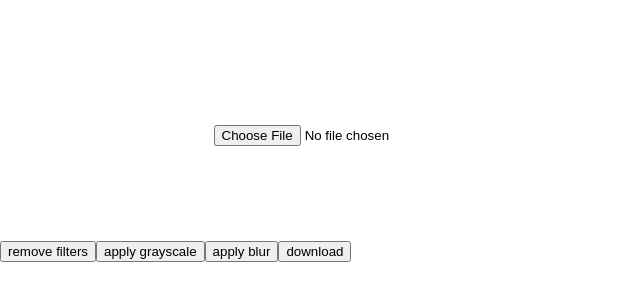
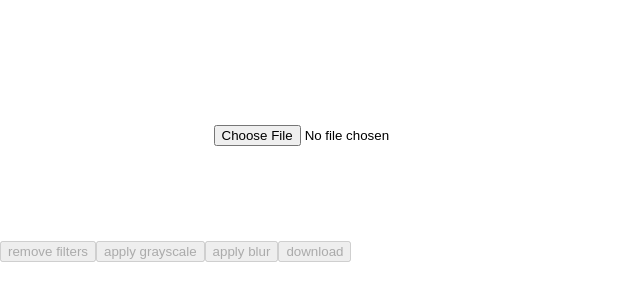
Before and after one commit to georgefikri/applying-filters-toCanvas, a React (Create React App) app: page / in a window 1280 px wide. Shown: the part 360-660 px from the top of the page, without its empty margins (0-640 px from the left). Built offline with nearby package versions, Linux system fonts and the light colour scheme.

Commit message:
disabled buttons when no image is uploaded

```diff
--- a/src/components/test4.js
+++ b/src/components/test4.js
@@ -2,7 +2,7 @@ import React, { useEffect, useState } from 'react'
 import { fabric } from "fabric";
 
 function Tests4() {
-    const [removeFilter, setRemoveFilter] = useState(false)
+    const [removeFilter, setRemoveFilter] = useState('')
     const [greyScaleBoolean, setGreyScaleBoolean] = useState('')
     const [blurBoolean,setBlurBoolean] = useState('')
     const [changeEvent, setchangeEvent] = useState()
@@ -35,20 +35,27 @@ function Tests4() {
             // setTimeout(() => {
             //     img.filters.splice(0,img.filters.length)
             // }, 2000);
-            if(removeFilter) {
+            if(removeFilter === 'remove') {
                 img.filters.splice(0,img.filters.length)
-            } else if (greyScaleBoolean === 'grayscale') {
+
+            }
+            else if (greyScaleBoolean === 'grayscale') {
+
                 // img.filters.splice(0,img.filters.length)
                 // img.filters.push(new fabric.Image.filters.Grayscale())
-                img.filters.splice(0,1,new fabric.Image.filters.Grayscale())
+                // img.filters.splice(0,1,new fabric.Image.filters.Grayscale())
+                img.filters.shift()
+                img.filters.push(new fabric.Image.filters.Grayscale())
+                console.log('grayscale', img.filters)
 
-                console.log('grayscale', img.filters)
             } else if (blurBoolean === 'blur') {
+
                 // img.filters.splice(0,img.filters.length)
                 // img.filters.push(new fabric.Image.filters.Blur({
                 //     blur: 0.5
                 // }));
-                img.filters.splice(0,1,new fabric.Image.filters.Blur({
+                img.filters.shift()
+                img.filters.push(new fabric.Image.filters.Blur({
                     blur: 0.5
                 }));
                 console.log('blur', img.filters)
@@ -63,27 +70,28 @@ function Tests4() {
 
           });
 
-          fabric.util.createClass(fabric.Image.filters.BaseFilter, {
-            applyTo: {
-                webgl: true
-            }
-         });
+        //   fabric.util.createClass(fabric.Image.filters.BaseFilter, {
+        //     applyTo: {
+        //         webgl: true
+        //     }
+        //  });
 
       }
 }
 
     useEffect(() => {
-        if(removeFilter || greyScaleBoolean === 'grayscale' || blurBoolean === 'blur') {
+        if(removeFilter === 'remove' || greyScaleBoolean === 'grayscale' || blurBoolean === 'blur') {
             onChange(changeEvent)
-
+            console.log('inside useeffect')
         }
     }, [removeFilter, greyScaleBoolean, blurBoolean])
+
 
     // console.log('removeFilter', removeFilter)
     // console.log('greyScaleBoolean', greyScaleBoolean)
     // console.log('blurBoolean', blurBoolean)
+
     console.log('changeEvent', changeEvent)
-
 
     const download = (e)=> {
     let getCanvasById =  document.getElementById("canvas");
@@ -112,10 +120,22 @@ function Tests4() {
             <canvas id="canvas" style={{height: '500px', width: '600px' }}></canvas>
 
             <div className='filter-buttons'>
-                <button onClick={()=> setRemoveFilter(true)}>remove filters</button>
-                <button onClick={()=> setGreyScaleBoolean('grayscale')}>apply grayscale</button>
-                <button onClick={()=> setBlurBoolean('blur')}>apply blur</button>
-                <button onClick={(e)=> download(e)}>
+                <button
+                    onClick={()=> setRemoveFilter('remove')}
+                    disabled={changeEvent === undefined}>
+                        remove filters
+                </button>
+                <button
+                    onClick={()=> setGreyScaleBoolean('grayscale')}
+                    disabled={changeEvent === undefined}>
+                        apply grayscale</button>
+                <button
+                    onClick={()=> setBlurBoolean('blur')}
+                    disabled={changeEvent === undefined}>
+                        apply blur</button>
+                <button
+                    onClick={(e)=> download(e)}
+                    disabled={changeEvent === undefined}>
                     download
                 </button>
             </div>
```
